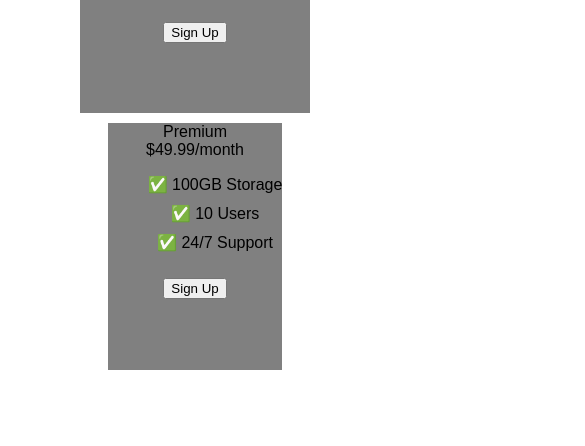
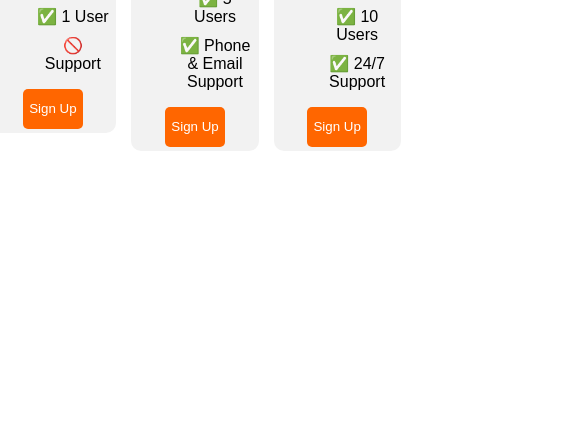
Before and after one commit to fountaina/flexbox-pricing-table, a plain HTML site: page index.html in a window 390 px wide. Shown: the part 398-844 px from the top of the page, 585 px wide, since content can reach past the window. Drawn offline with Linux system fonts and the light colour scheme; a web font is replaced by a local one.

Commit message:
finished the design for the full screen mode

```diff
--- a/index.html
+++ b/index.html
@@ -15,20 +15,29 @@
 
       .pricing-container {
         display: flex;
-        gap: 10px;
+        gap: 15px;
         justify-content: center;
         height: 90vh;
         align-items: center;
-        padding: 0 10%;
       }
 
       .pricing-plan {
+        /*
         display: flex;
         flex-direction: column;
         align-items: center;
         background-color: grey;
-        flex: 1;
-
+        width: 29%;
+        flex-shrink: 0;
+        flex-grow: 0;
+        padding: 0 2% 1%;
+        */
+        display: block;
+        width: 30%;
+        background-color: #f2f2f2;
+        border-radius: 10px;
+        padding: 1% 2%;
+        text-align: center;
       }
 /*
       .pricing-container > * {
@@ -38,27 +47,37 @@
 */
       .plan-features {
         list-style-type: none;
-        display: flex;
-        flex-direction: column;
-        align-items: center;
-        /*display: inline-block;
-        text-align: left;*/
+        /*text-align: center;*/
+      }
+
+      .plan-title {
+      font-size: 24px;
+      font-weight: bold;
+      margin-bottom: 10px;
+      }
+
+      .plan-price {
+      font-size: 48px;
+      font-weight: bold;
+      margin-bottom: 10px;
       }
 
       li {
         margin-bottom: 10px;
       }
+
+      .plan-button {
+        background-color: #ff6600;
+        border: none;
+        color: white;
+        border-radius: 5px;
+        height: 40px;
+      }
+
       /* Hint: What can you do with a media query and flexbox? */
       @media (max-width: 1250px) {
-        .pricing-container {
-        display: flex;
-        flex-direction: column;
-        gap: 10px;
-        justify-content: center;
-        height: 90vh;
-        align-items: center;
-        padding: 0 10%;
-        }
+
+
       }
     </style>
   </head>
```
